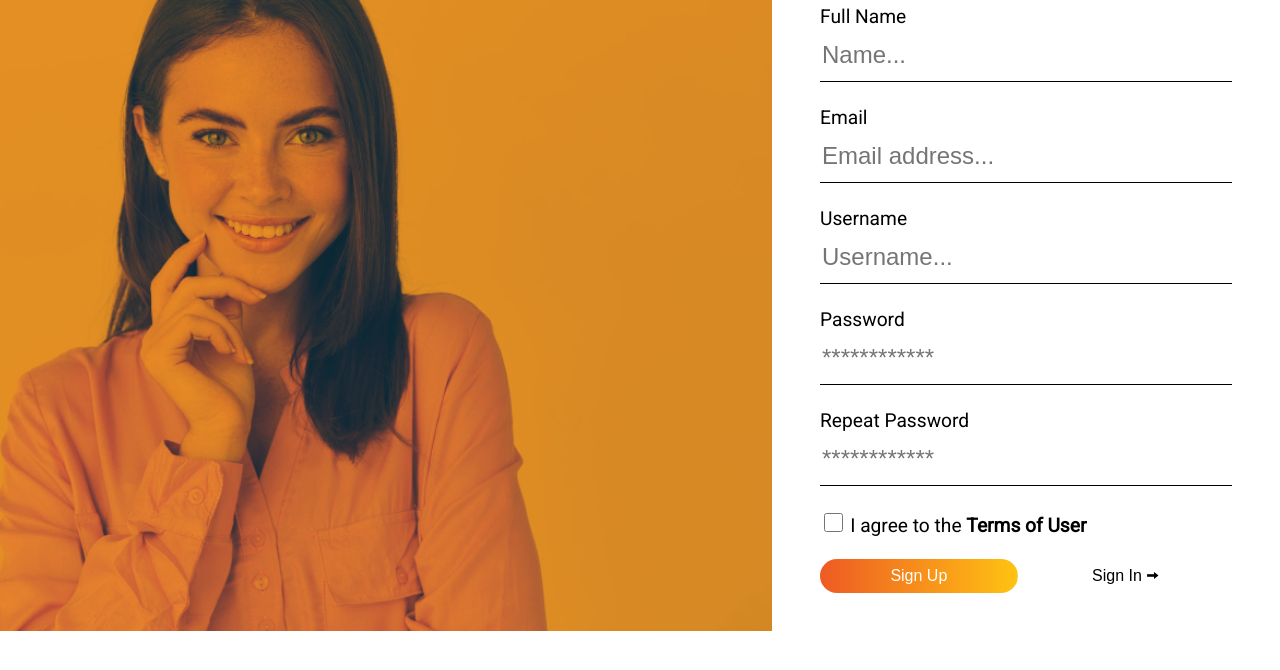
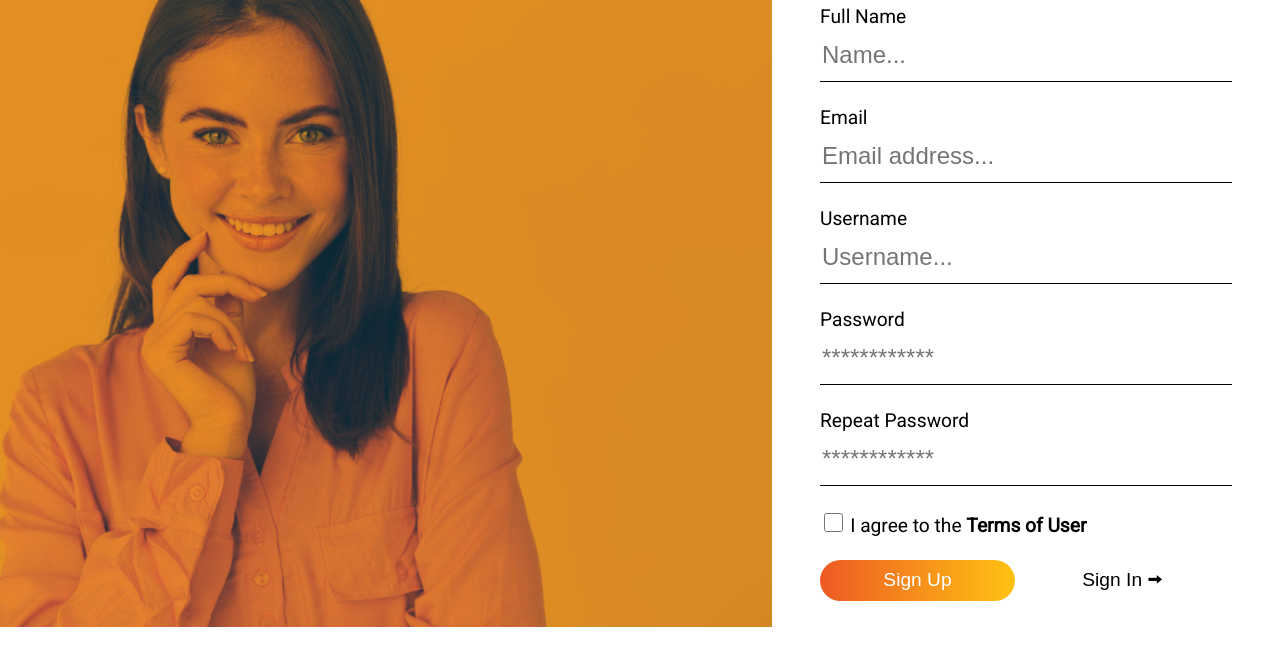
Before and after one commit to VitalikCholan/login-form, a plain HTML site: page index.html in a window 1280 px wide. Shown: the part 96-766 px from the top of the page. Drawn offline with Linux system fonts and the light colour scheme.

Commit message:
Changed styles
changed font-size of button and margin-bottom

```diff
--- a/css/style.css
+++ b/css/style.css
@@ -65,9 +65,9 @@ span:hover{
 }
 
 button{
-    padding: 0.5em 4.4em;
-    margin-bottom: 2em;
-    font-size: 1rem;
+    padding: 0.5em 3.3em;
+    margin-bottom: 1em;
+    font-size: 1.2rem;
 }
 
 .btn-1{
```
